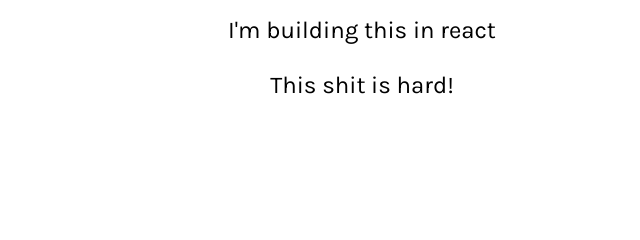
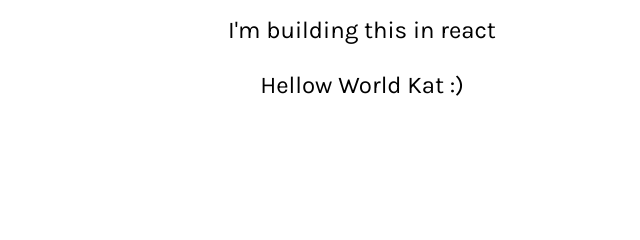
Before and after one commit to kat-akin/website, a Gatsby site: page / in a window 1280 px wide. Shown: the part 286-526 px from the top of the page, 278-918 px from the left. Built offline with nearby package versions, Linux system fonts and the light colour scheme; Gatsby itself is replaced by a stand-in of ours.

Commit message:
first commit

```diff
--- a/src/pages/index.js
+++ b/src/pages/index.js
@@ -14,7 +14,7 @@
 
     <h1>Hi!</h1>
     <p>I'm building this in react</p>
-    <p>This shit is hard!</p>
+    <p>Hellow World Kat :)</p>
 
     </div>
     </div>
```
